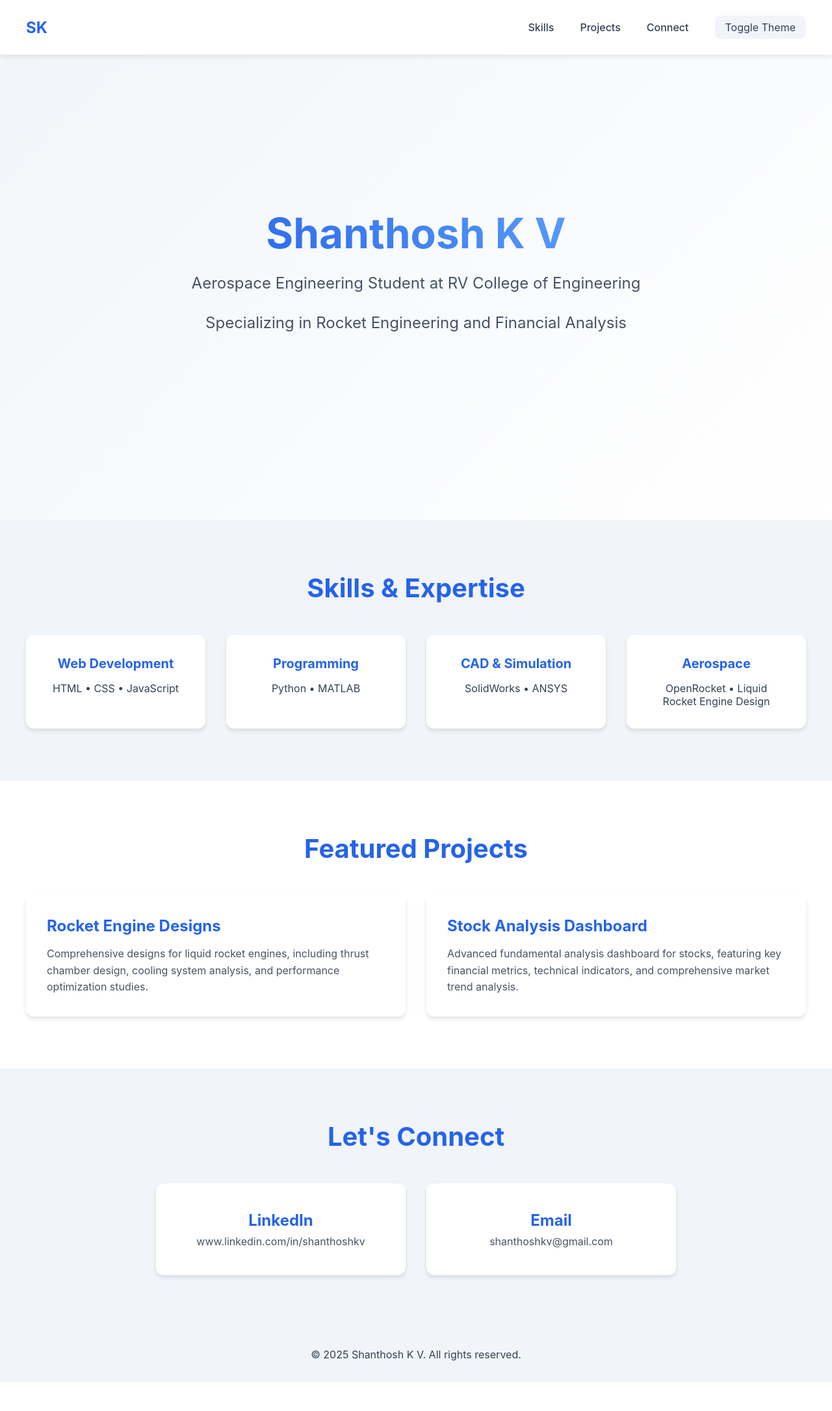
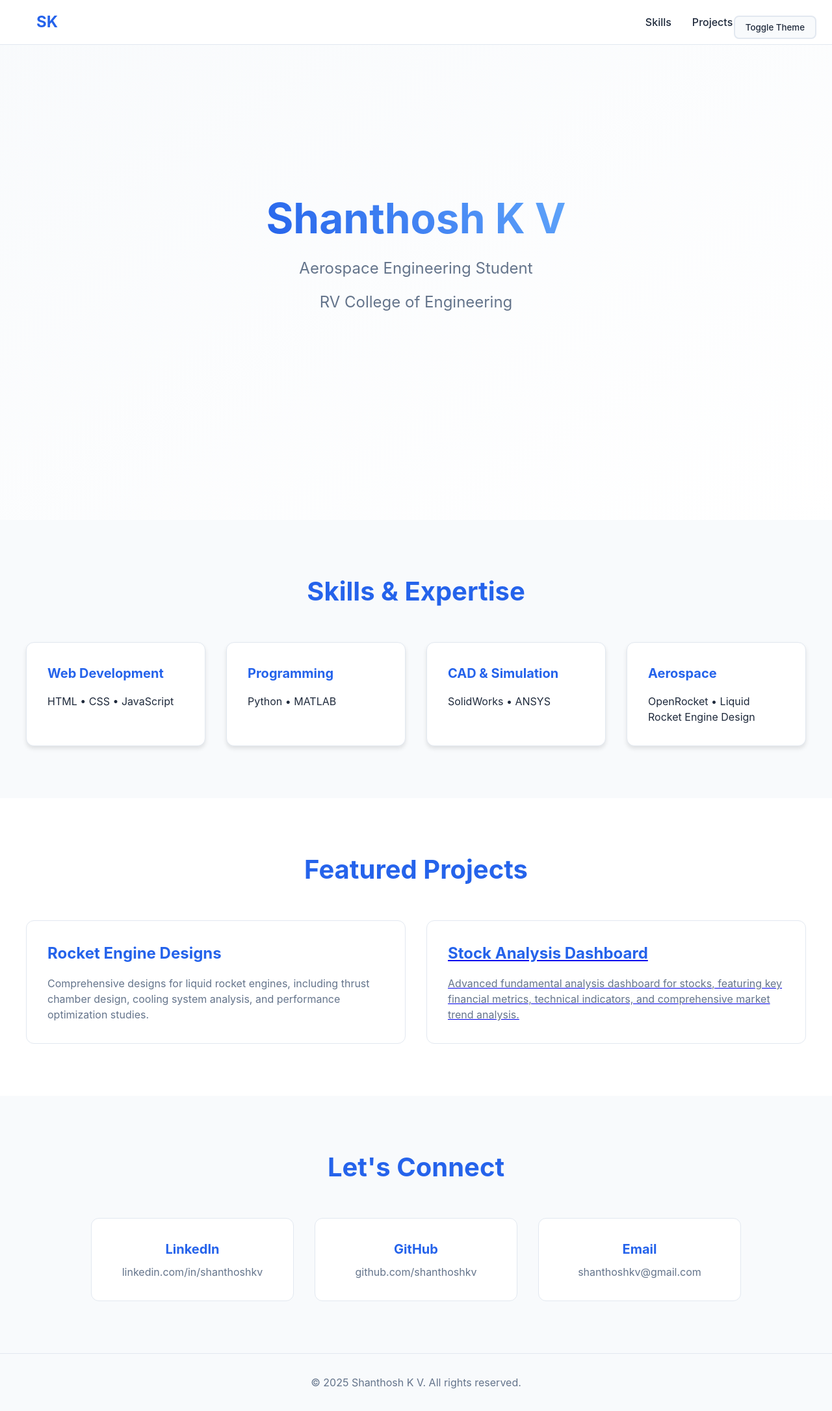
Before and after one commit to shanthoshkv/shanthoshkv.github.io, a plain HTML site: page index.html in a window 1280 px wide. Shown: the whole page at 65% size. Before the commit the page ends 2126 px from the top, so only its background shows below. Drawn offline with Linux system fonts and the light colour scheme.

Commit message:
Add files via upload

```diff
--- a/index.html
+++ b/index.html
@@ -5,95 +5,112 @@
     <meta name="viewport" content="width=device-width, initial-scale=1.0">
     <title>Shanthosh K V | Aerospace Engineer</title>
     <style>
-        :root {
-            --primary: #2563eb;
-            --bg-light: #ffffff;
-            --bg-dark: #0f172a;
-            --text-light: #334155;
-            --text-dark: #e2e8f0;
-            --accent-light: #f1f5f9;
-            --accent-dark: #1e293b;
+        /* Theme Colors */
+        :root[data-theme="light"] {
+            --bg-primary: #ffffff;
+            --bg-secondary: #f8fafc;
+            --text-primary: #1e293b;
+            --text-secondary: #64748b;
+            --accent: #2563eb;
+            --card-bg: #ffffff;
+            --border: #e2e8f0;
             --shadow: rgba(0, 0, 0, 0.1);
         }
 
+        :root[data-theme="dark"] {
+            --bg-primary: #0f172a;
+            --bg-secondary: #1e293b;
+            --text-primary: #f1f5f9;
+            --text-secondary: #94a3b8;
+            --accent: #3b82f6;
+            --card-bg: #1e293b;
+            --border: #334155;
+            --shadow: rgba(0, 0, 0, 0.3);
+        }
+
+        /* Base Styles */
         * {
             margin: 0;
             padding: 0;
             box-sizing: border-box;
-            font-family: 'Inter', system-ui, sans-serif;
+            font-family: 'Inter', system-ui, -apple-system, sans-serif;
+        }
+
+        html {
+            scroll-behavior: smooth;
+        }
+
+        body {
+            background-color: var(--bg-primary);
+            color: var(--text-primary);
+            line-height: 1.5;
             transition: background-color 0.3s, color 0.3s;
         }
 
-        #theme-toggle {
-            display: none;
+        /* Theme Toggle */
+        .theme-toggle {
+            position: fixed;
+            top: 1.5rem;
+            right: 1.5rem;
+            z-index: 1000;
+            background: var(--bg-secondary);
+            border: 2px solid var(--border);
+            color: var(--text-primary);
+            padding: 0.5rem 1rem;
+            border-radius: 8px;
+            cursor: pointer;
+            font-weight: 500;
+            transition: all 0.3s ease;
         }
 
-        body {
-            background-color: var(--bg-light);
-            color: var(--text-light);
-        }
-
-        #theme-toggle:checked ~ body {
-            background-color: var(--bg-dark);
-            color: var(--text-dark);
+        .theme-toggle:hover {
+            border-color: var(--accent);
+            color: var(--accent);
         }
 
         /* Header */
-        .header {
+        header {
             position: fixed;
             top: 0;
-            width: 100%;
-            padding: 1.5rem;
-            background-color: var(--bg-light);
-            box-shadow: 0 2px 10px var(--shadow);
-            z-index: 1000;
+            left: 0;
+            right: 0;
+            padding: 1rem;
+            background-color: var(--bg-primary);
+            border-bottom: 1px solid var(--border);
+            z-index: 100;
         }
 
-        #theme-toggle:checked ~ body .header {
-            background-color: var(--bg-dark);
-        }
-
-        .nav {
+        nav {
             max-width: 1200px;
             margin: 0 auto;
             display: flex;
             justify-content: space-between;
             align-items: center;
+            padding: 0 1rem;
         }
 
         .logo {
             font-size: 1.5rem;
             font-weight: 700;
-            color: var(--primary);
+            color: var(--accent);
             text-decoration: none;
         }
 
         .nav-links {
             display: flex;
-            gap: 2.5rem;
-            align-items: center;
+            gap: 2rem;
+            list-style: none;
         }
 
-        .nav-link {
+        .nav-links a {
+            color: var(--text-primary);
             text-decoration: none;
-            color: inherit;
             font-weight: 500;
             transition: color 0.3s;
         }
 
-        .nav-link:hover {
-            color: var(--primary);
-        }
-
-        .theme-toggle-label {
-            cursor: pointer;
-            padding: 0.5rem 1rem;
-            border-radius: 8px;
-            background-color: var(--accent-light);
-        }
-
-        #theme-toggle:checked ~ body .theme-toggle-label {
-            background-color: var(--accent-dark);
+        .nav-links a:hover {
+            color: var(--accent);
         }
 
         /* Hero Section */
@@ -102,12 +119,12 @@
             display: flex;
             align-items: center;
             justify-content: center;
-            padding: 6rem 1.5rem 2rem;
-            background: linear-gradient(135deg, var(--accent-light) 0%, var(--bg-light) 100%);
-        }
-
-        #theme-toggle:checked ~ body .hero {
-            background: linear-gradient(135deg, var(--accent-dark) 0%, var(--bg-dark) 100%);
+            padding: 6rem 2rem;
+            background: linear-gradient(
+                to bottom right,
+                var(--bg-secondary),
+                var(--bg-primary)
+            );
         }
 
         .hero-content {
@@ -117,38 +134,29 @@
 
         .hero-title {
             font-size: 4rem;
+            line-height: 1.1;
             margin-bottom: 1.5rem;
-            background: linear-gradient(45deg, var(--primary), #60a5fa);
+            background: linear-gradient(45deg, var(--accent), #60a5fa);
             -webkit-background-clip: text;
             -webkit-text-fill-color: transparent;
-            line-height: 1.2;
         }
 
         .hero-subtitle {
             font-size: 1.5rem;
-            margin-bottom: 2rem;
-            color: var(--text-light);
-            opacity: 0.9;
+            color: var(--text-secondary);
+            margin-bottom: 1rem;
         }
 
-        #theme-toggle:checked ~ body .hero-subtitle {
-            color: var(--text-dark);
+        /* Sections */
+        section {
+            padding: 5rem 2rem;
         }
 
-        /* Skills Section */
-        .section {
-            padding: 5rem 1.5rem;
+        section:nth-child(even) {
+            background-color: var(--bg-secondary);
         }
 
-        .section:nth-child(even) {
-            background-color: var(--accent-light);
-        }
-
-        #theme-toggle:checked ~ body .section:nth-child(even) {
-            background-color: var(--accent-dark);
-        }
-
-        .section-container {
+        .container {
             max-width: 1200px;
             margin: 0 auto;
         }
@@ -157,26 +165,24 @@
             font-size: 2.5rem;
             text-align: center;
             margin-bottom: 3rem;
-            color: var(--primary);
+            color: var(--accent);
         }
 
+        /* Skills Grid */
         .skills-grid {
             display: grid;
             grid-template-columns: repeat(auto-fit, minmax(250px, 1fr));
             gap: 2rem;
+            margin-top: 2rem;
         }
 
         .skill-card {
-            background-color: var(--bg-light);
+            background-color: var(--card-bg);
             padding: 2rem;
             border-radius: 12px;
             box-shadow: 0 4px 6px var(--shadow);
-            transition: transform 0.3s;
-            text-align: center;
-        }
-
-        #theme-toggle:checked ~ body .skill-card {
-            background-color: var(--bg-dark);
+            border: 1px solid var(--border);
+            transition: transform 0.3s ease;
         }
 
         .skill-card:hover {
@@ -185,11 +191,11 @@
 
         .skill-title {
             font-size: 1.25rem;
+            color: var(--accent);
             margin-bottom: 1rem;
-            color: var(--primary);
         }
 
-        /* Projects Section */
+        /* Projects */
         .projects-grid {
             display: grid;
             grid-template-columns: repeat(auto-fit, minmax(300px, 1fr));
@@ -197,14 +203,15 @@
         }
 
         .project-card {
-            background-color: var(--bg-light);
+            background-color: var(--card-bg);
             border-radius: 12px;
+            border: 1px solid var(--border);
             overflow: hidden;
-            box-shadow: 0 4px 6px var(--shadow);
+            transition: transform 0.3s ease;
         }
 
-        #theme-toggle:checked ~ body .project-card {
-            background-color: var(--bg-dark);
+        .project-card:hover {
+            transform: translateY(-5px);
         }
 
         .project-content {
@@ -213,21 +220,20 @@
 
         .project-title {
             font-size: 1.5rem;
+            color: var(--accent);
             margin-bottom: 1rem;
-            color: var(--primary);
         }
 
         .project-description {
-            line-height: 1.6;
-            opacity: 0.9;
+            color: var(--text-secondary);
         }
 
-        /* Connect Section */
+        /* Social Links */
         .social-links {
             display: grid;
-            grid-template-columns: repeat(auto-fit, minmax(300px, 1fr));
+            grid-template-columns: repeat(auto-fit, minmax(250px, 1fr));
             gap: 2rem;
-            max-width: 800px;
+            max-width: 1000px;
             margin: 0 auto;
         }
 
@@ -237,44 +243,36 @@
         }
 
         .social-card {
-            background-color: var(--bg-light);
-            padding: 2.5rem;
+            background-color: var(--card-bg);
+            padding: 2rem;
             border-radius: 12px;
+            border: 1px solid var(--border);
             text-align: center;
-            box-shadow: 0 4px 6px var(--shadow);
-            transition: transform 0.3s, box-shadow 0.3s;
-            border: 2px solid transparent;
-        }
-
-        #theme-toggle:checked ~ body .social-card {
-            background-color: var(--bg-dark);
+            transition: all 0.3s ease;
         }
 
         .social-card:hover {
             transform: translateY(-5px);
-            border-color: var(--primary);
-            box-shadow: 0 6px 12px var(--shadow);
+            border-color: var(--accent);
         }
 
         .social-title {
-            font-size: 1.5rem;
-            color: var(--primary);
+            color: var(--accent);
+            font-size: 1.25rem;
             margin-bottom: 0.5rem;
         }
 
         .social-text {
-            opacity: 0.9;
+            color: var(--text-secondary);
         }
 
         /* Footer */
-        .footer {
+        footer {
+            background-color: var(--bg-secondary);
+            color: var(--text-secondary);
             text-align: center;
             padding: 2rem;
-            background-color: var(--accent-light);
-        }
-
-        #theme-toggle:checked ~ body .footer {
-            background-color: var(--accent-dark);
+            border-top: 1px solid var(--border);
         }
 
         /* Responsive Design */
@@ -291,7 +289,7 @@
                 font-size: 1.25rem;
             }
 
-            .section {
+            section {
                 padding: 3rem 1rem;
             }
 
@@ -302,30 +300,29 @@
     </style>
 </head>
 <body>
-    <input type="checkbox" id="theme-toggle">
+    <button class="theme-toggle" onclick="toggleTheme()">Toggle Theme</button>
 
-    <header class="header">
-        <nav class="nav">
+    <header>
+        <nav>
             <a href="#" class="logo">SK</a>
-            <div class="nav-links">
-                <a href="#skills" class="nav-link">Skills</a>
-                <a href="#projects" class="nav-link">Projects</a>
-                <a href="#connect" class="nav-link">Connect</a>
-                <label for="theme-toggle" class="theme-toggle-label">Toggle Theme</label>
-            </div>
+            <ul class="nav-links">
+                <li><a href="#skills">Skills</a></li>
+                <li><a href="#projects">Projects</a></li>
+                <li><a href="#connect">Connect</a></li>
+            </ul>
         </nav>
     </header>
 
     <section class="hero">
         <div class="hero-content">
             <h1 class="hero-title">Shanthosh K V</h1>
-            <p class="hero-subtitle">Aerospace Engineering Student at RV College of Engineering</p>
-            <p class="hero-subtitle">Specializing in Rocket Engineering and Financial Analysis</p>
+            <p class="hero-subtitle">Aerospace Engineering Student</p>
+            <p class="hero-subtitle">RV College of Engineering</p>
         </div>
     </section>
 
-    <section class="section" id="skills">
-        <div class="section-container">
+    <section id="skills">
+        <div class="container">
             <h2 class="section-title">Skills & Expertise</h2>
             <div class="skills-grid">
                 <div class="skill-card">
@@ -348,8 +345,8 @@
         </div>
     </section>
 
-    <section class="section" id="projects">
-        <div class="section-container">
+    <section id="projects">
+        <div class="container">
             <h2 class="section-title">Featured Projects</h2>
             <div class="projects-grid">
                 <div class="project-card">
@@ -361,6 +358,7 @@
                         </p>
                     </div>
                 </div>
+                <a href="finance.html" class="project-link">
                     <div class="project-card">
                         <div class="project-content">
                             <h3 class="project-title">Stock Analysis Dashboard</h3>
@@ -370,18 +368,25 @@
                             </p>
                         </div>
                     </div>
+                </a>
             </div>
         </div>
     </section>
 
-    <section class="section" id="connect">
-        <div class="section-container">
+    <section id="connect">
+        <div class="container">
             <h2 class="section-title">Let's Connect</h2>
             <div class="social-links">
                 <a href="https://www.linkedin.com/in/shanthoshkv" target="_blank" class="social-link">
                     <div class="social-card">
                         <h3 class="social-title">LinkedIn</h3>
-                        <p class="social-text">www.linkedin.com/in/shanthoshkv</p>
+                        <p class="social-text">linkedin.com/in/shanthoshkv</p>
+                    </div>
+                </a>
+                <a href="https://github.com/shanthoshkv" target="_blank" class="social-link">
+                    <div class="social-card">
+                        <h3 class="social-title">GitHub</h3>
+                        <p class="social-text">github.com/shanthoshkv</p>
                     </div>
                 </a>
                 <a href="mailto:shanthoshkv@gmail.com" class="social-link">
@@ -394,8 +399,21 @@
         </div>
     </section>
 
-    <footer class="footer">
+    <footer>
         <p>&copy; 2025 Shanthosh K V. All rights reserved.</p>
     </footer>
+
+    <script>
+        // Set initial theme
+        document.documentElement.setAttribute('data-theme', 'light');
+
+        // Theme toggle function
+        function toggleTheme() {
+            const root = document.documentElement;
+            const currentTheme = root.getAttribute('data-theme');
+            const newTheme = currentTheme === 'light' ? 'dark' : 'light';
+            root.setAttribute('data-theme', newTheme);
+        }
+    </script>
 </body>
 </html>
```
Also changed, not shown: finance.html (added, +306 -0 lines). Lines whose indentation alone changed are shown as unchanged.
